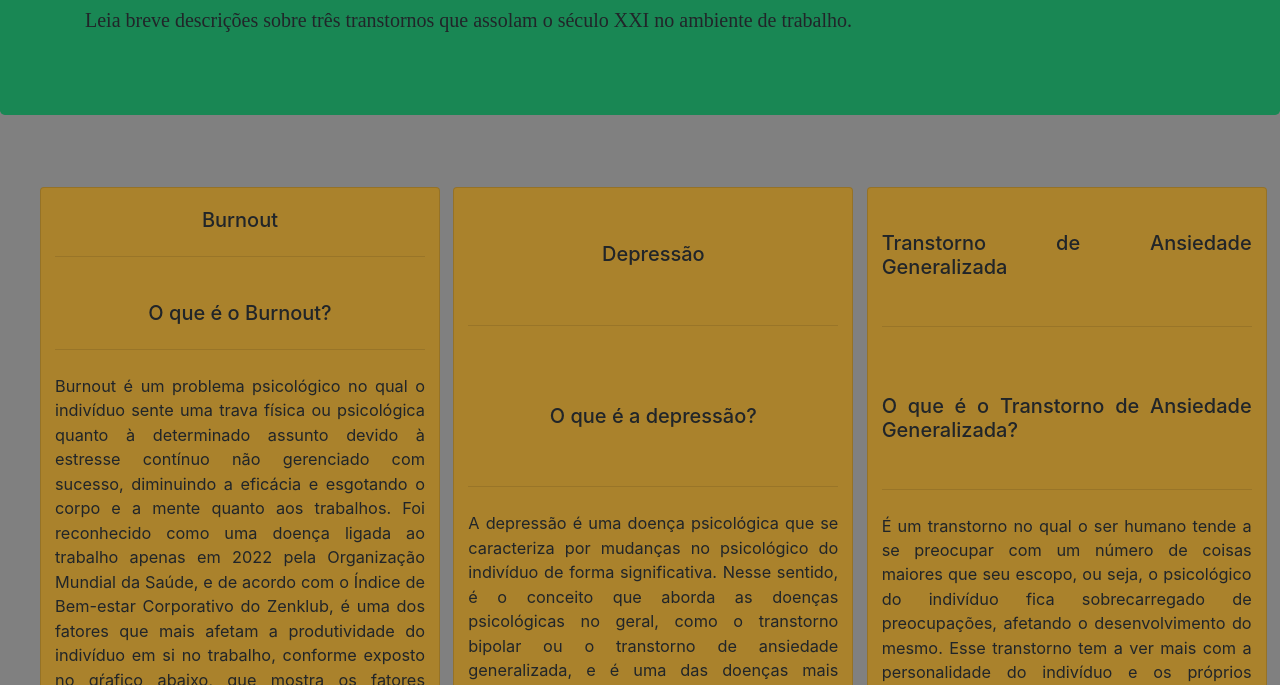
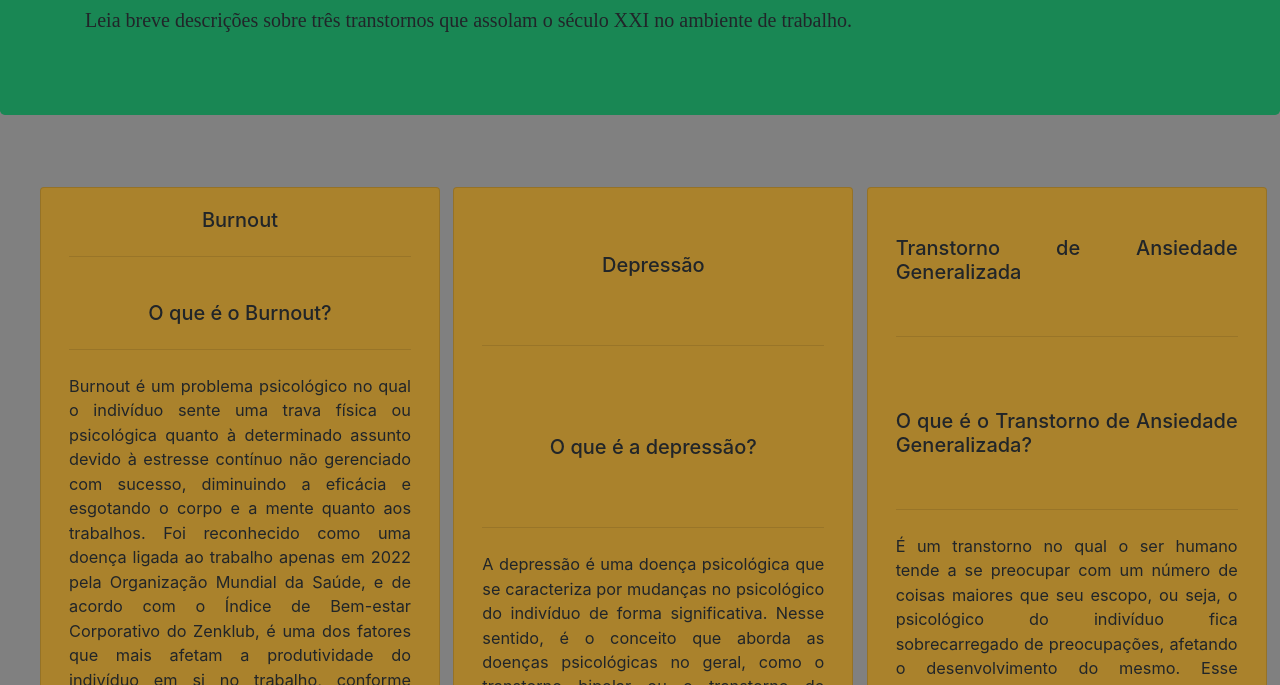
Before and after one commit to Tsumioshino/site_html_css_psi, a plain HTML site: page index.html in a window 1280 px wide. Shown: the part 115-800 px from the top of the page. Drawn offline with nearby package versions, Linux system fonts and the light colour scheme.

Commit message:
Add files via upload

```diff
--- a/index.css
+++ b/index.css
@@ -15,8 +15,8 @@
   row-gap: 8px;
   width: 25rem;
   border-radius: 80px;
-  padding-left: 14px;
-  padding-right: 14px;
+  padding-left: 28px;
+  padding-right: 28px;
   font-size: 102%;
 
 }
```
